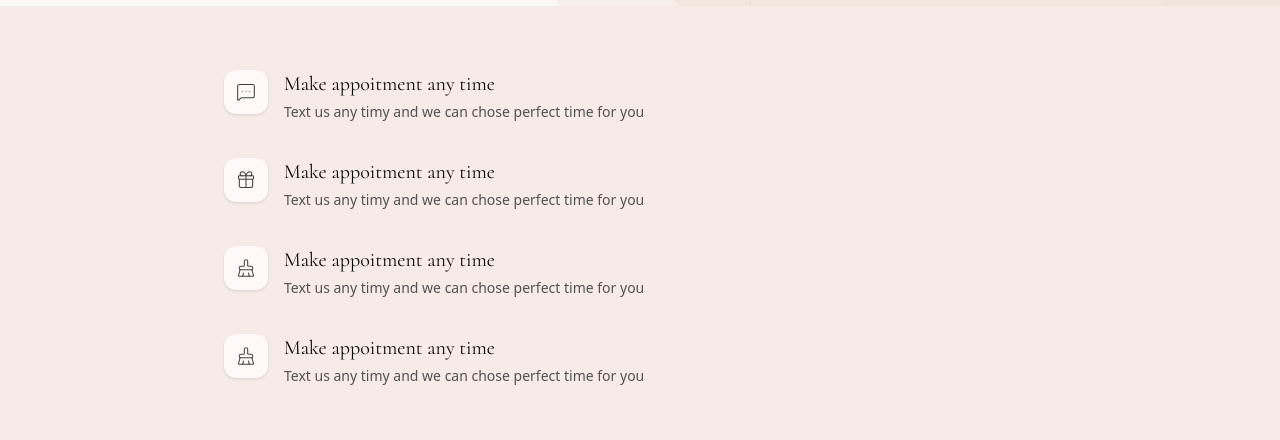
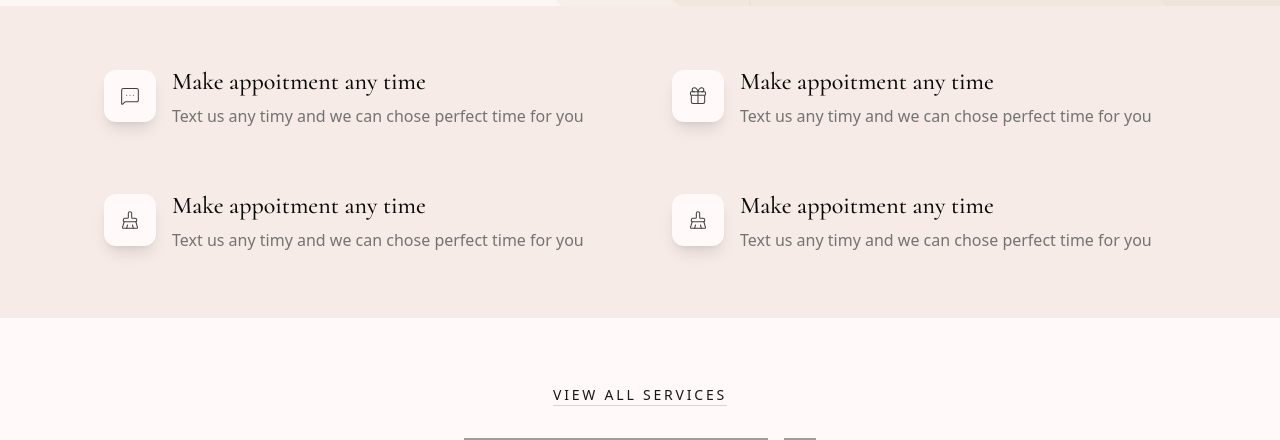
Before and after one commit to Paster8881/cosmetology-salon-app, a Next.js app: page / in a window 1280 px wide. Shown: the part 794-1234 px from the top of the page. Built offline with nearby package versions, Linux system fonts and the light colour scheme; grey boxes are pictures that could not be loaded.

Commit message:
add md breckpoint for info section

```diff
--- a/src/app/components/Info.tsx
+++ b/src/app/components/Info.tsx
@@ -1,4 +1,5 @@
 import { LucideIcon, MessageSquareMore, Gift, BrushCleaning } from "lucide-react"
+import Container from "./ui/Container"
 type InfoDatas = {
   icon: LucideIcon;
   title: string;
@@ -31,8 +32,8 @@ export default function Info() {
   return (
     <>
       <section className="bg-primary py-16">
-        <div className="mx-auto max-w-4xl px-4 flex flex-col items-start md:px-8">
-          <ul className="flex flex-col gap-8 list-none">
+        <Container>
+          <ul className="flex flex-col gap-8 list-none md:grid md:grid-cols-2 md:gap-16">
             {infoDatas.map((infodata, index) => {
               const Icon = infodata.icon;
 
@@ -40,7 +41,7 @@ export default function Info() {
                 <li key={index}>
                   <div className="flex items-start gap-4">
 
-                    <div className="p-3 bg-secondary rounded-xl shadow-sm">
+                    <div className="p-4 bg-secondary rounded-xl shadow-lg">
                       <Icon
                         className="w-5 h-5 text-neutral-700"
                         strokeWidth={1.25}
@@ -48,11 +49,11 @@ export default function Info() {
                     </div>
 
                     <div className="max-w-md">
-                      <div className="font-cormorant text-xl text-neutral-950 ">
+                      <div className="font-cormorant text-xl text-neutral-950 md:text-2xl mb-2 font-medium leading-6 ">
                         {infodata.title}
                       </div>
 
-                      <div className="font-sans text-sm text-neutral-600 leading-7">
+                      <div className="font-sans text-sm text-neutral-500 leading-7 md:text-base font-normal">
                         {infodata.describe}
                       </div>
                     </div>
@@ -62,7 +63,7 @@ export default function Info() {
               );
             })}
           </ul>
-        </div>
+        </Container>
       </section>
     </>
   )
```
